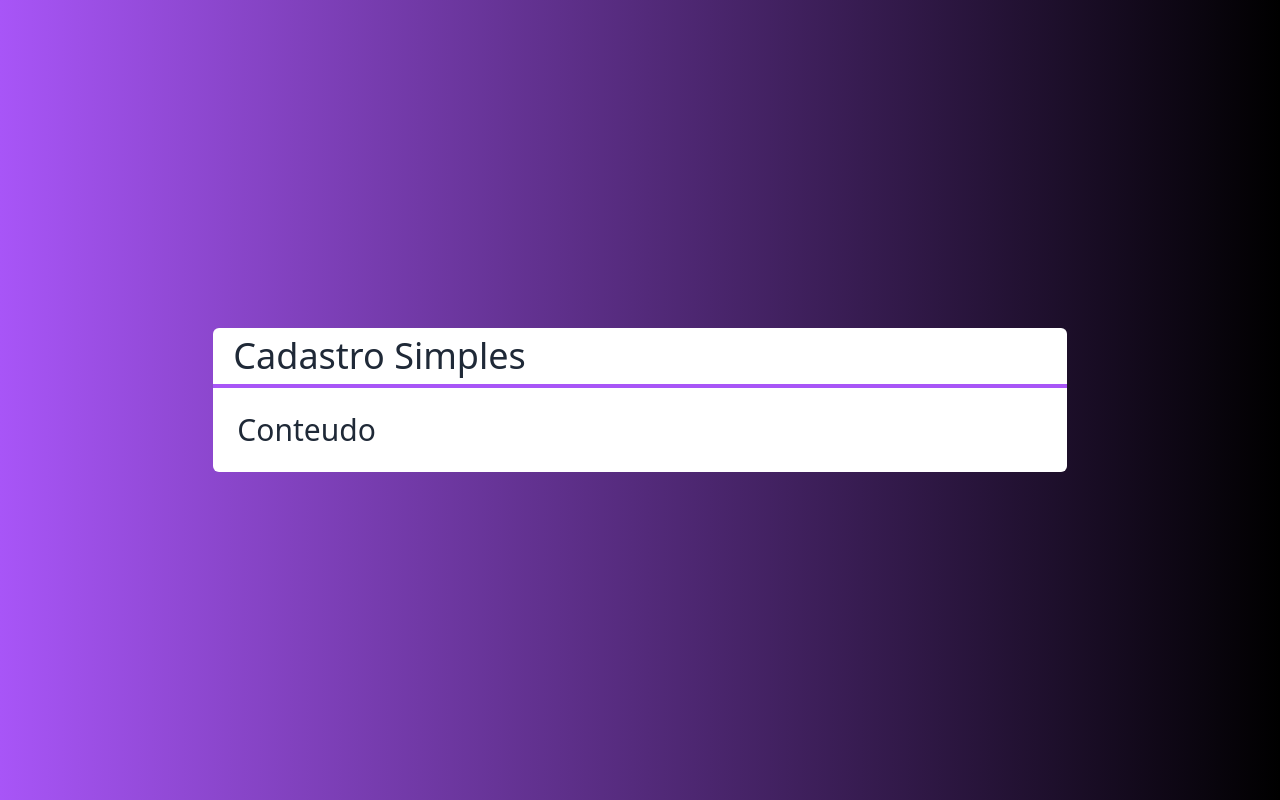
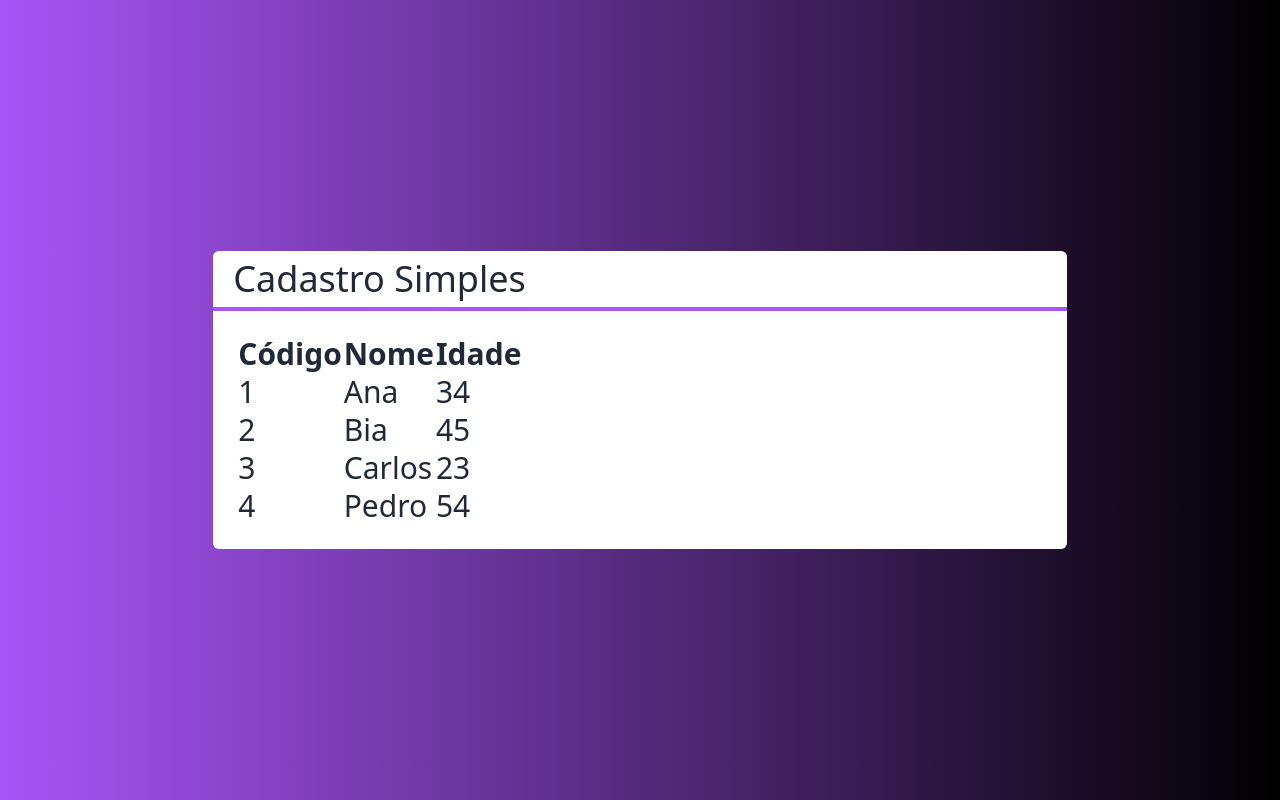
Before and after one commit to EvandroLimaBarbosa/next-crud, a Next.js app: page / in a window 1280 px wide. Built offline with nearby package versions, Linux system fonts and the light colour scheme.

Commit message:
Começando a tabela

```diff
--- /dev/null
+++ b/src/components/Tabela.tsx
@@ -0,0 +1,39 @@
+import Cliente from "@/core/Cliente"
+
+interface TabelaProps {
+     clientes: Cliente[]
+}
+
+export default function Tabela(props: TabelaProps) {
+     function renderizarCabecalho() {
+          return (
+               <tr>
+                    <th>Código</th>
+                    <th>Nome</th>
+                    <th>Idade</th>
+               </tr>
+          )
+     }
+
+     function renderizarDados() {
+          return props.clientes?.map((cliente, i) => {
+               return (
+                    <tr key={cliente.id}>
+                         <td>{cliente.id}</td>
+                         <td>{cliente.nome}</td>
+                         <td>{cliente.idade}</td>
+                    </tr>
+               )
+          })
+     }
+     return (
+          <table>
+               <thead>
+                    {renderizarCabecalho()}
+               </thead>
+               <tbody>
+                    {renderizarDados()}
+               </tbody>
+          </table>
+     )
+}
--- a/src/pages/index.tsx
+++ b/src/pages/index.tsx
@@ -1,6 +1,14 @@
 import Layout from "@/components/Layout";
+import Tabela from "@/components/Tabela";
+import Cliente from "@/core/Cliente";
 
 export default function Home() {
+  const clientes = [
+    new Cliente('Ana', 34, '1'),
+    new Cliente('Bia', 45, '2'),
+    new Cliente('Carlos', 23, '3'),
+    new Cliente('Pedro', 54, '4'),
+  ]
   return (
     <div className={`
       flex justify-center items-center h-screen
@@ -9,7 +17,7 @@
     `}>
       <Layout titulo="Cadastro Simples">
         <span className="text-3xl">
-          Conteudo
+          <Tabela clientes={clientes}></Tabela>
         </span>
       </Layout>
     </div>
```
